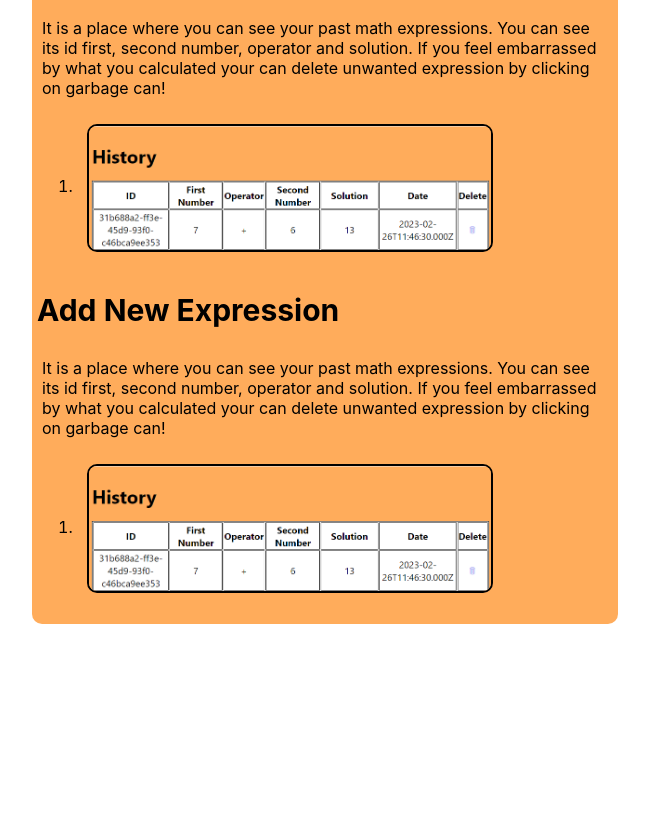
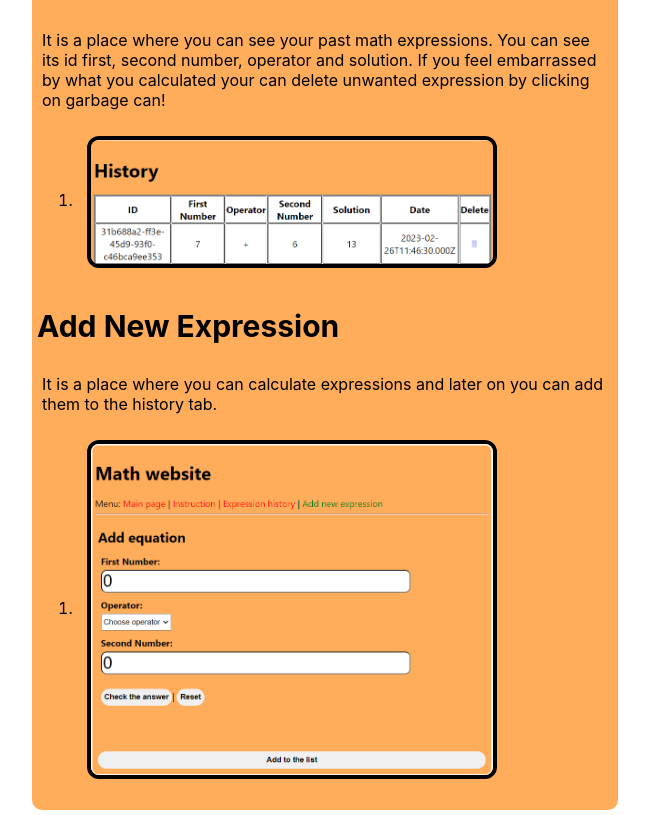
Before and after one commit to Paveu99/CalculatorFront, a React (Create React App) app: page /mathIns in a window 1280 px wide. Shown: the part 880-1695 px from the top of the page, without its empty margins (315-964 px from the left). Before the commit the page ends 1509 px from the top, so only its background shows below. Built offline with nearby package versions, Linux system fonts and the light colour scheme.

Commit message:
Adding instruction tab - add expression

```diff
--- a/src/components/styles/InstructionView.css
+++ b/src/components/styles/InstructionView.css
@@ -1,6 +1,6 @@
 img {
-    border: black solid 2px;
-    border-radius: 10px;
+    border: black solid 4px;
+    border-radius: 12px;
     vertical-align: middle;
     margin: 10px;
 }
@@ -16,3 +16,8 @@ img {
 .history {
     width: 75%;
 }
+
+.addexpression {
+    width: 75%;
+    object-fit: cover;
+}
--- a/src/views/InstructionView.tsx
+++ b/src/views/InstructionView.tsx
@@ -30,12 +30,10 @@ export const InstructionView = () => {
             </li>
         </ol>
         <h3>Add New Expression</h3>
-        <p>It is a place where you can see your past math expressions. You can see its id first, second number, operator
-            and solution. If you feel embarrassed by what you calculated your can delete unwanted expression by clicking
-            on garbage can!</p>
+        <p>It is a place where you can calculate expressions and later on you can add them to the history tab.</p>
         <ol>
             <li>
-                <img className='history' src={require("./4.png")} alt='Explanation'/>
+                <img className='addexpression' src={require("./AddExpression.png")} alt='Explanation'/>
             </li>
         </ol>
     </>
```
